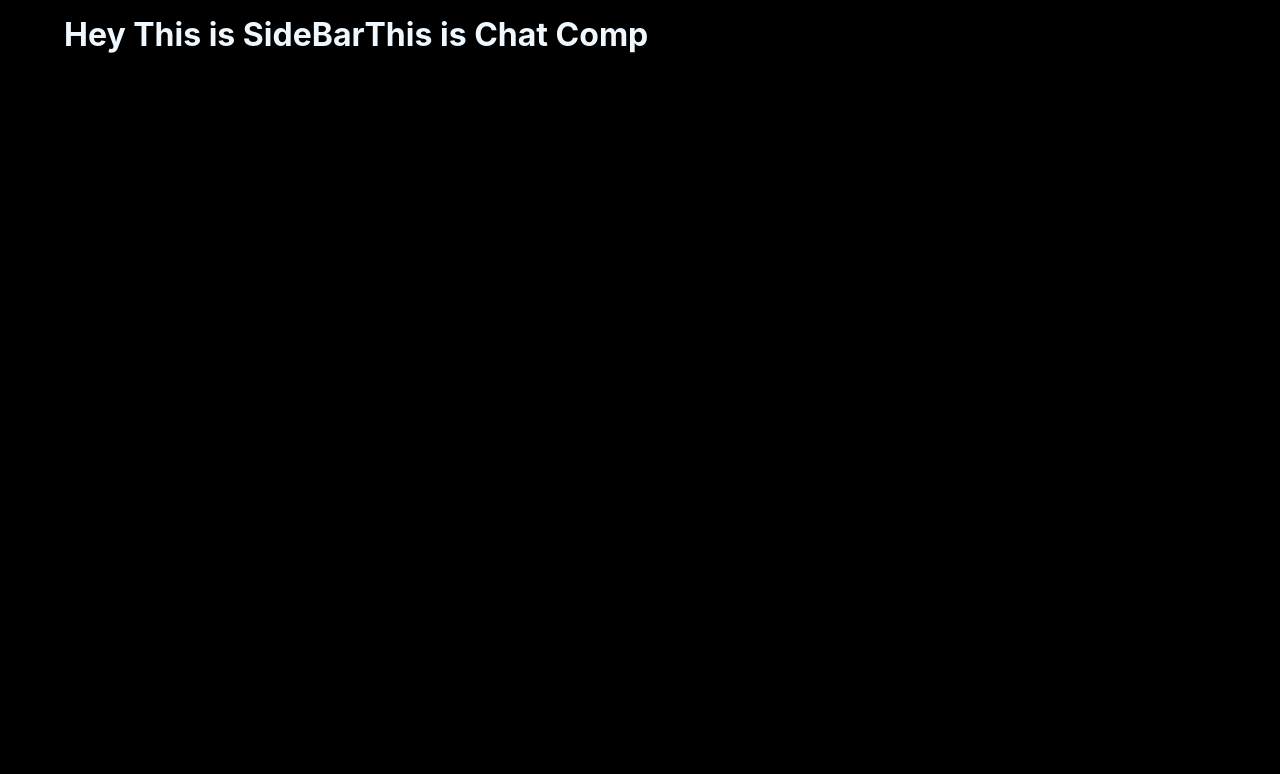
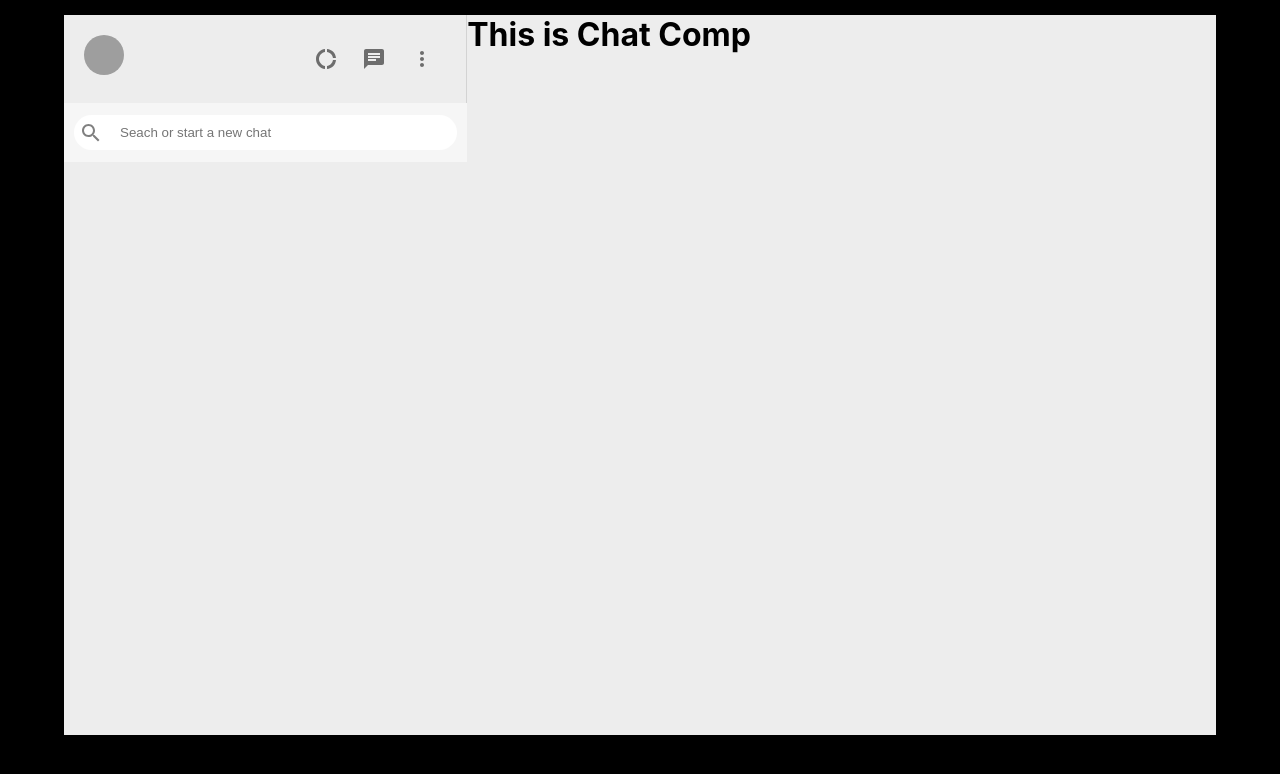
Before and after one commit to kunal-08/app-clones, a React (Create React App) app in the folder whatsapp/: page / in a window 1280 px wide. Shown: the top 774 px of the page. Built offline with nearby package versions, Linux system fonts and the light colour scheme; grey boxes are pictures that could not be loaded.

Commit message:
sidebar serach design --103

```diff
--- a/whatsapp/package.json
+++ b/whatsapp/package.json
@@ -3,6 +3,8 @@
   "version": "0.1.0",
   "private": true,
   "dependencies": {
+    "@material-ui/core": "^4.11.0",
+    "@material-ui/icons": "^4.9.1",
     "@testing-library/jest-dom": "^4.2.4",
     "@testing-library/react": "^9.5.0",
     "@testing-library/user-event": "^7.2.1",
--- a/whatsapp/src/App.css
+++ b/whatsapp/src/App.css
@@ -3,12 +3,11 @@
     place-items: center;
     height: 100vh;
     background-color: #000000;
-    color: aliceblue;
 }
 
 .app__body{
     display: flex;
-    background-color: #282C341;
+    background-color: #ededed;
     margin-top: -50px;
     height: 90vh;
     width: 90vw;
--- a/whatsapp/src/App.js
+++ b/whatsapp/src/App.js
@@ -1,5 +1,6 @@
 import React from 'react';
 import './App.css';
+
 import SideBar from "./components/SideBar";
 import Chat from "./components/Chat";
 
--- a/whatsapp/src/components/Chat.js
+++ b/whatsapp/src/components/Chat.js
@@ -1,8 +1,9 @@
 import React from 'react';
+import '../css/Chat.css'
 
 function Chat() {
     return (
-        <div className="">
+        <div className="chat">
             <h1>This is Chat Comp</h1>
         </div>
     );
--- a/whatsapp/src/components/SideBar.js
+++ b/whatsapp/src/components/SideBar.js
@@ -1,9 +1,38 @@
 import React from 'react';
+import {Chat, DonutLarge, MoreVert, Search, SearchOutlined} from "@material-ui/icons";
+import {Avatar, IconButton} from "@material-ui/core";
+
+import '../css/SideBar.css'
+import kunalDp from '../images/kunal-dp.jpg'
 
 function SideBar() {
     return (
-        <div className="">
-            <h1>Hey This is SideBar</h1>
+        <div className="sidebar">
+            <div className="sidebar__header">
+                <Avatar src={kunalDp}/>
+
+                <div className="sidebar__headerRight">
+                    <IconButton>
+                        <DonutLarge/>
+                    </IconButton>
+
+                    <IconButton>
+                        <Chat/>
+                    </IconButton>
+
+                    <IconButton>
+                        <MoreVert/>
+                    </IconButton>
+                </div>
+            </div>
+
+            <div className="sidebar__search">
+                <div className="sidebar__searchContainer">
+                    <SearchOutlined/>
+                    <input placeholder="Seach or start a new chat"
+                    type="text"/>
+                </div>
+            </div>
         </div>
     );
 }
--- a/whatsapp/src/css/Chat.css
+++ b/whatsapp/src/css/Chat.css
@@ -0,0 +1,5 @@
+.chat{
+    display: flex;
+    flex-direction: column;
+    flex: 0.65;
+}
--- a/whatsapp/src/css/SideBar.css
+++ b/whatsapp/src/css/SideBar.css
@@ -0,0 +1,53 @@
+.sidebar {
+    display: flex;
+    flex-direction: column;
+    flex: 0.35;
+}
+
+.sidebar__header {
+    display: flex;
+    justify-content: space-between;
+    padding: 20px;
+    border-right: 1px solid lightgray;
+}
+
+.sidebar__headerRight {
+    display: flex;
+    align-content: center;
+    justify-content: space-between;
+    min-width: 10vw;
+}
+
+.sidebar__headerRight > .MuiSvgIcon-root {
+    margin-right: 2vw;
+    font-size: 24px !important;
+}
+
+.sidebar__search {
+    display: flex;
+    align-items: center;
+    background-color: #f6f6f6;
+    height: 39px;
+    padding: 10px;
+}
+
+.sidebar__searchContainer {
+    display: flex;
+    align-items: center;
+    background-color: #ffffff;
+    width: 100%;
+    height: 35px;
+    border-radius: 20px;
+}
+
+.sidebar__searchContainer > .MuiSvgIcon-root {
+    color: gray;
+    padding: 5px;
+}
+
+.sidebar__searchContainer > input{
+    width: 75%;
+    border: none;
+    outline-width: 0px;
+    margin-left: 10px;
+}
```
Also changed, not shown: 2 other files (tests, documents, lock files or other folders).
